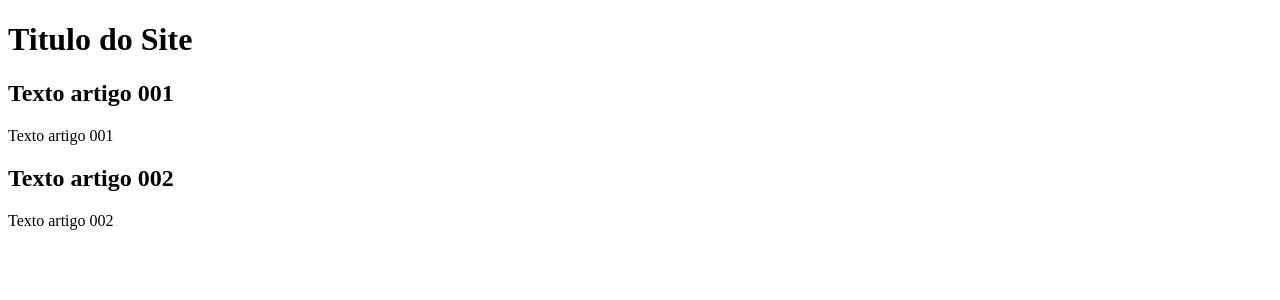
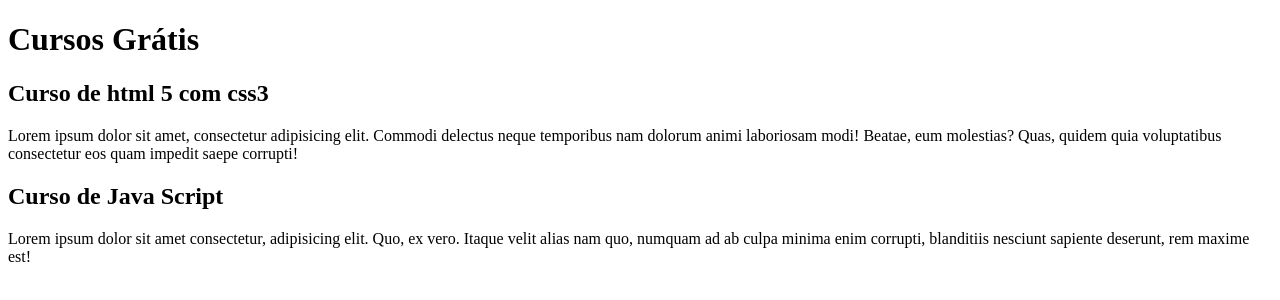
Before and after one commit to AnjosHenrique/projeto-site, a plain HTML site: page index.html in a window 1280 px wide. Drawn offline with Linux system fonts and the light colour scheme.

Commit message:
comecei a escrever conteudo

```diff
--- a/index.html
+++ b/index.html
@@ -9,15 +9,15 @@
 <body>
     <main>
         <header>
-            <h1>Titulo do Site</h1>
+            <h1>Cursos Grátis</h1>
         </header>
         <article>
-            <h1>Texto artigo 001</h1>
-            <p>Texto artigo 001</p>
+            <h1>Curso de html 5 com css3</h1>
+            <p>Lorem ipsum dolor sit amet, consectetur adipisicing elit. Commodi delectus neque temporibus nam dolorum animi laboriosam modi! Beatae, eum molestias? Quas, quidem quia voluptatibus consectetur eos quam impedit saepe corrupti!</p>
         </article>
         <article>
-            <h1>Texto artigo 002</h1>
-            <p>Texto artigo 002</p>
+            <h1>Curso de Java Script</h1>
+            <p>Lorem ipsum dolor sit amet consectetur, adipisicing elit. Quo, ex vero. Itaque velit alias nam quo, numquam ad ab culpa minima enim corrupti, blanditiis nesciunt sapiente deserunt, rem maxime est!</p>
         </article>
     </main>
 </body>
```
